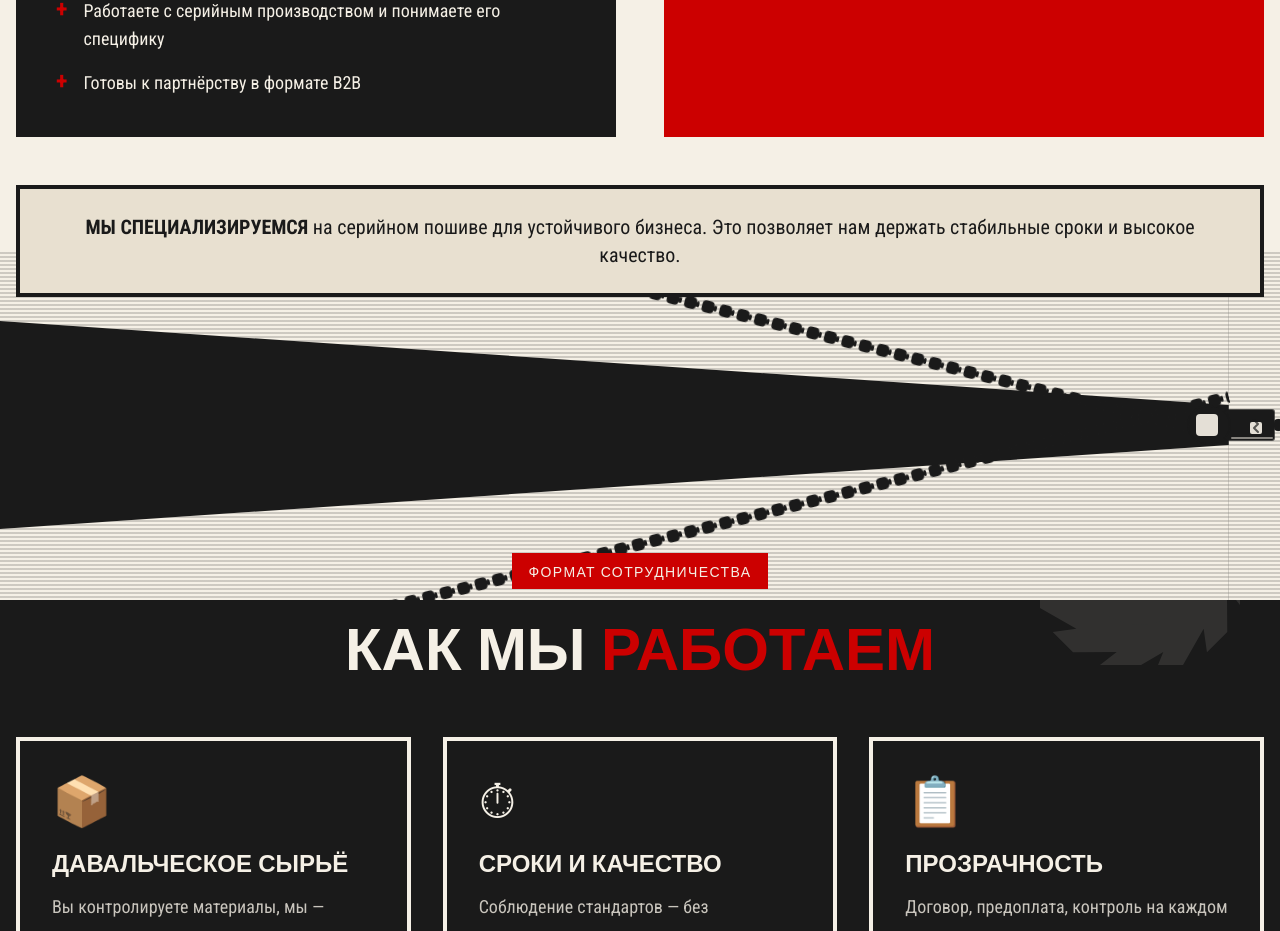
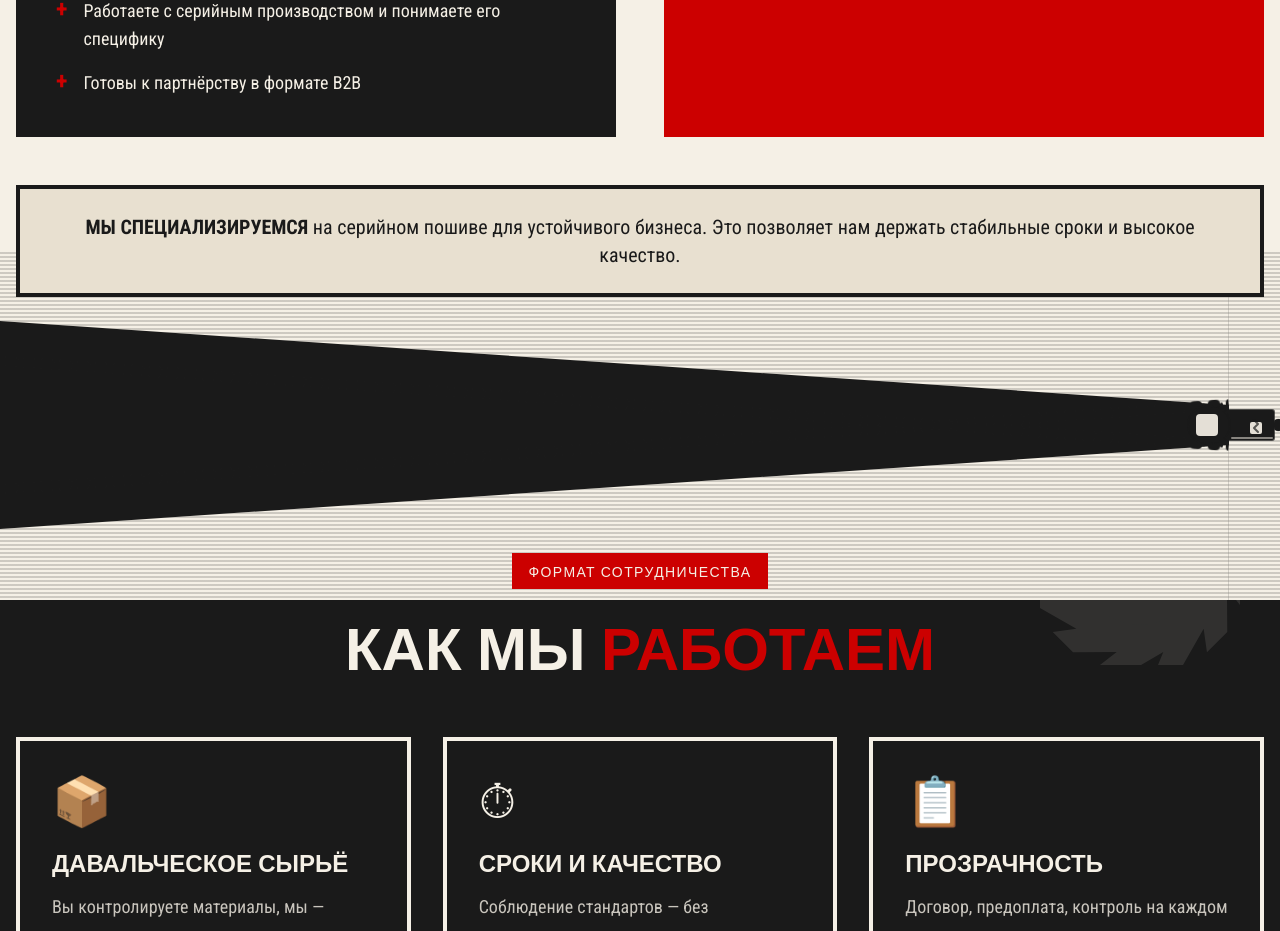
Before and after one commit to spbotdel/sewing, a Next.js app: page / in a window 1280 px wide. Shown: the part 1580-2511 px from the top of the page. Built offline with nearby package versions, Linux system fonts and the light colour scheme.

Commit message:
Match zipper angle to seam

```diff
--- a/components/zipper-divider.tsx
+++ b/components/zipper-divider.tsx
@@ -41,9 +41,11 @@ const TEETH_PATTERN_WIDTH_OPEN = 18;
 export function ZipperDivider({ fromTheme, toTheme }: ZipperDividerProps) {
   const [zipperProgress, setZipperProgress] = useState(0);
   const [scrollDirection, setScrollDirection] = useState<"down" | "up">("down");
+  const [containerSize, setContainerSize] = useState({ width: 1, height: 1 });
   const ref = useRef<HTMLDivElement>(null);
   const lastScrollY = useRef(0);
   const rafId = useRef<number | null>(null);
+  const sizeRef = useRef({ width: 1, height: 1 });
 
   useEffect(() => {
     lastScrollY.current = window.scrollY;
@@ -51,6 +53,13 @@ export function ZipperDivider({ fromTheme, toTheme }: ZipperDividerProps) {
     const update = () => {
       if (!ref.current) return;
       const rect = ref.current.getBoundingClientRect();
+      if (
+        Math.abs(sizeRef.current.width - rect.width) > 0.5 ||
+        Math.abs(sizeRef.current.height - rect.height) > 0.5
+      ) {
+        sizeRef.current = { width: rect.width, height: rect.height };
+        setContainerSize(sizeRef.current);
+      }
       const viewportHeight = window.innerHeight || 1;
       const total = viewportHeight + rect.height;
       const rawProgress = (viewportHeight - rect.top) / total;
@@ -133,13 +142,17 @@ export function ZipperDivider({ fromTheme, toTheme }: ZipperDividerProps) {
   const sliderHighlight = hexToRgba(fromColors.bg, 0.5);
 
   const patternBaseId = useId().replace(/:/g, "");
-  const openTopY = `calc(50% - ${openGap}px - ${TEETH_HEIGHT / 2}px)`;
-  const openBottomY = `calc(50% + ${openGap}px - ${TEETH_HEIGHT / 2}px)`;
+  const openTopY = `calc(50% - ${openGap}px)`;
+  const openBottomY = `calc(50% + ${openGap}px)`;
   const closedY = `calc(50% - ${TEETH_HEIGHT / 2}px)`;
   const closedTeethShadow = "none";
   const openTeethShadow = "none";
   const openAngle =
-    zipX <= 1 ? 0 : (Math.atan(openSlope / zipX) * 180) / Math.PI;
+    zipX <= 1 || containerSize.width <= 1
+      ? 0
+      : (Math.atan((openSlope * containerSize.height) / (zipX * containerSize.width)) *
+          180) /
+        Math.PI;
 
   const TeethRow = ({
     left,
```
